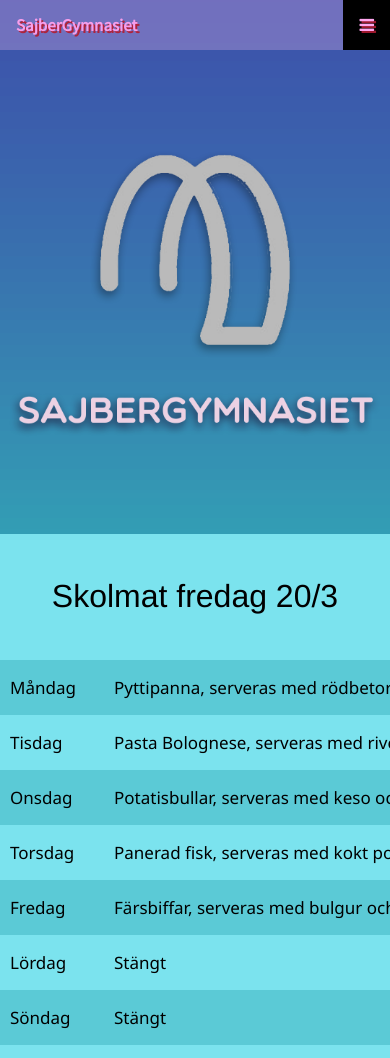
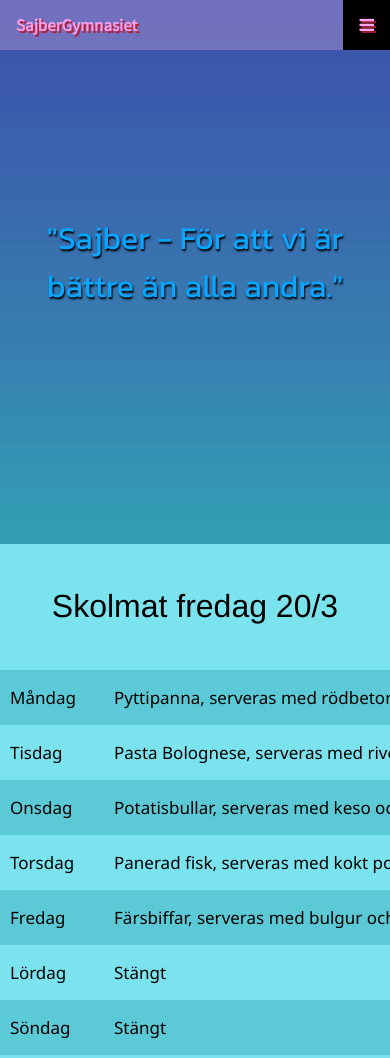
Before and after one commit to LiterallyFabian/school, a plain HTML site: page index.html in a window 390 px wide. Shown: the top 1058 px of the page. Drawn offline with Linux system fonts and the light colour scheme; a script that the page names is missing; a web font is replaced by a local one.

Commit message:
updated colors

```diff
--- a/index.html
+++ b/index.html
@@ -5,6 +5,7 @@
 <head>
     <link href="https://fonts.googleapis.com/css?family=Source+Sans+Pro&display=swap" rel="stylesheet">
     <link href="https://fonts.googleapis.com/css?family=Sniglet&display=swap" rel="stylesheet">
+    <link href="https://fonts.googleapis.com/css?family=Kanit&display=swap" rel="stylesheet">
     <link rel="stylesheet" type="text/css" href="stylesheets/design1.css">
     <link rel="stylesheet" href="https://cdnjs.cloudflare.com/ajax/libs/font-awesome/4.7.0/css/font-awesome.min.css"> <!--Hamburger icons-->
     <meta charset="UTF-8">
@@ -36,9 +37,8 @@
                     </a>
                 </div>
 
-                <div class="luft"></div>
-                <img src="bilder/logo.png" id="logo" alt="Logga">
-                <div class="luft"></div>
+                <!-- <img src="bilder/logo.png" id="logo" alt="Logga" >  -->
+                <h1 id="slogan">"Sajber - För att vi är bättre än alla andra."</h1>
 
             </header>
             <div id="pagewrap">
--- a/stylesheets/design1.css
+++ b/stylesheets/design1.css
@@ -147,10 +147,15 @@ table {
 		margin: 0;
 		padding: 6.9% 0;
 	}
+	#slogan{
+		color: #0aa5ff;
+		margin: 42% 3% 60% 3%;
+		font-family: 'Kanit', sans-serif;
+		text-shadow: 1px 2px 2px black;
+	}
 	#logo{
-		width: 100%;
+		width: 30%;
 		display: block;
-		margin: 0 auto;
 	}
 	#pagewrap {
 		width: 100%;
```
Lines whose indentation alone changed are shown as unchanged.
